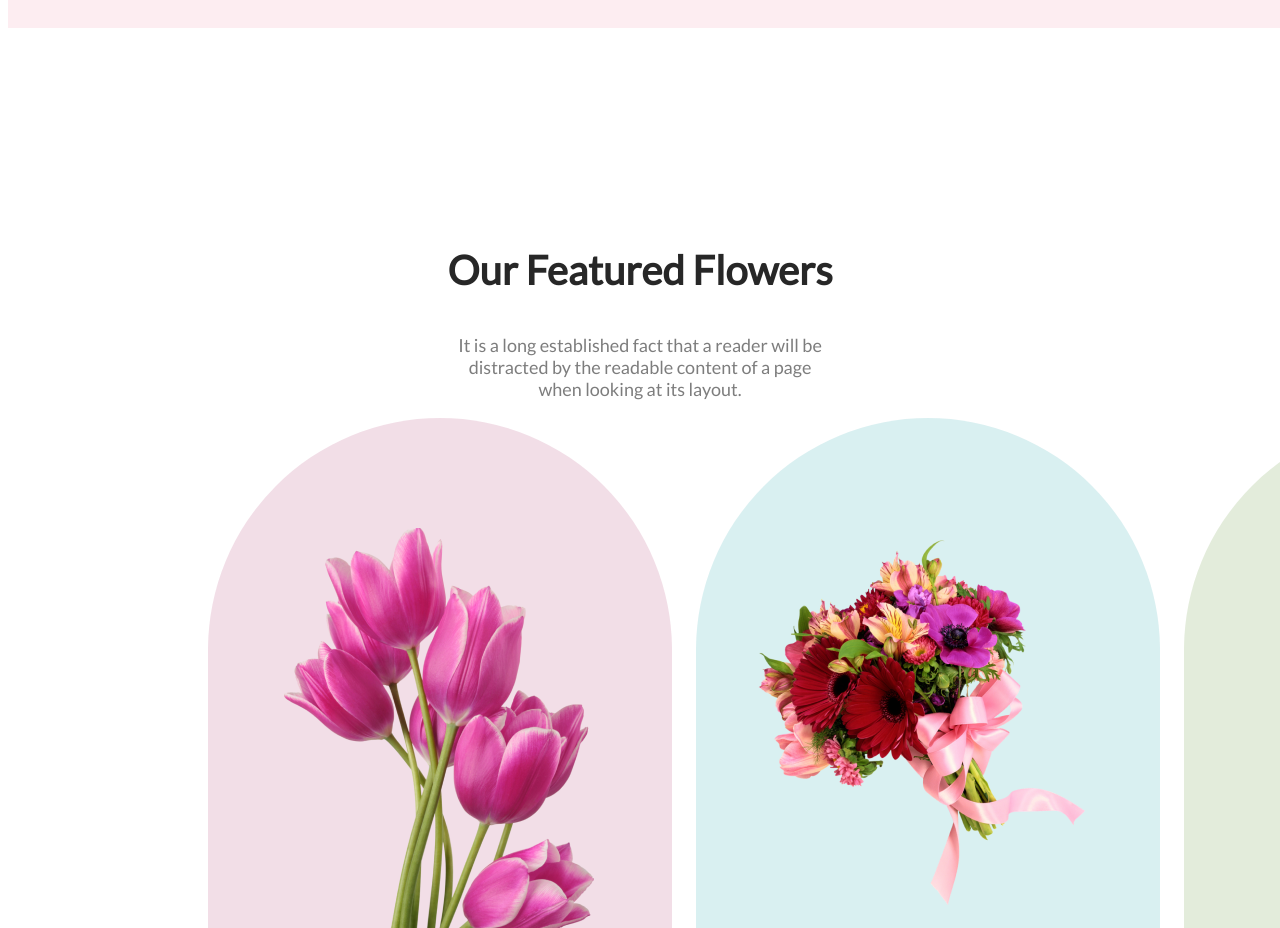
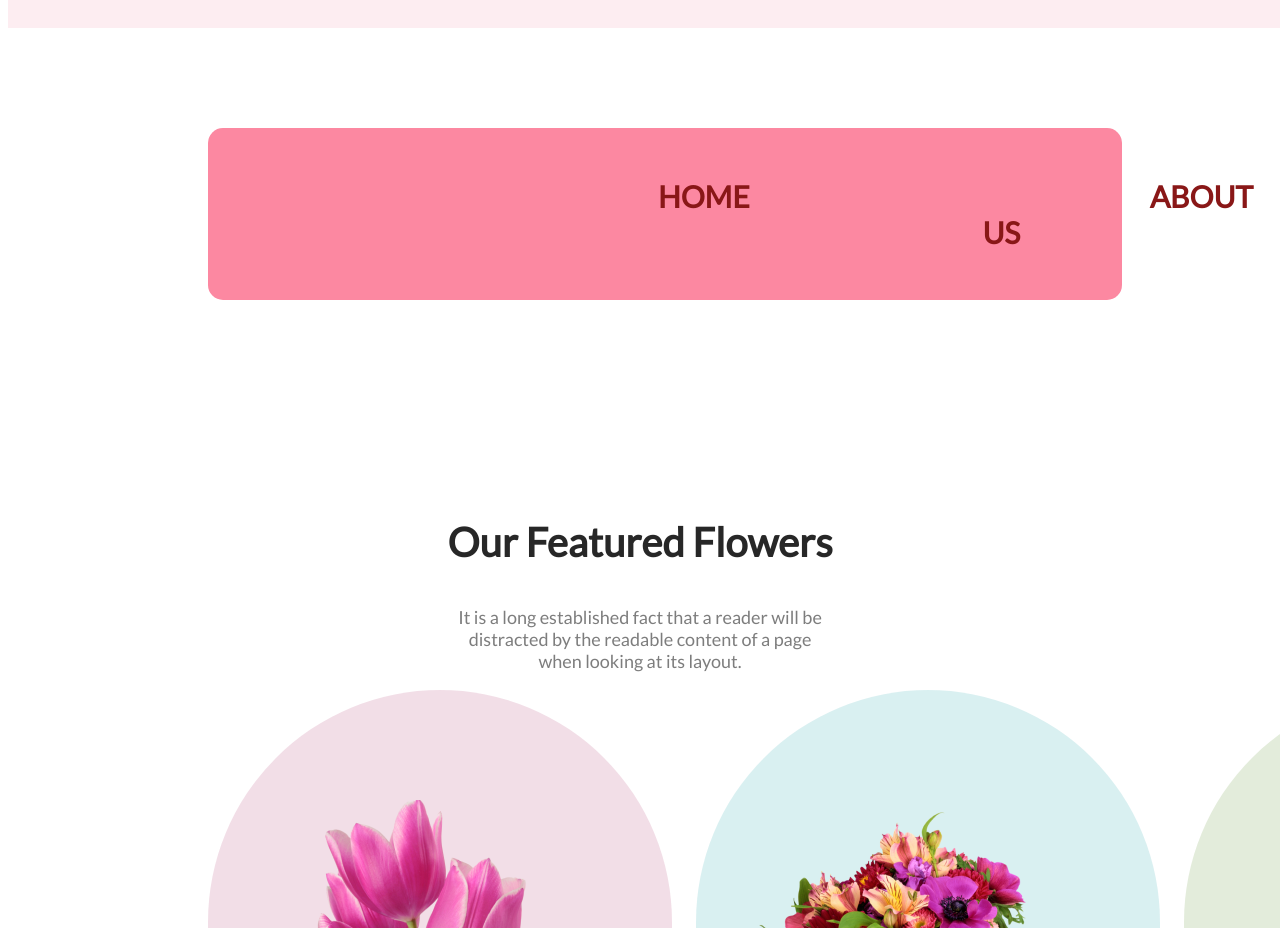
Before and after one commit to Israt-Jahan-Sujana/flower-shop-assignment, a plain HTML site: page index.html in a window 1280 px wide. Shown: the part 880-1808 px from the top of the page. Drawn offline with Linux system fonts and the light colour scheme.

Commit message:
extra section

```diff
--- a/index.html
+++ b/index.html
@@ -19,6 +19,11 @@
         <div class="header-img">
             <img src="Flower Asset/pngwing 10.png" alt="">
         </div>
+    </section>
+    <section class="nav-bar">
+            <div><a href="">HOME</a></div>
+            <div><a href="">ABOUT US</a></div>
+            <div><a href="">CONTACT</a></div>
     </section>
     <div class="middle-head">
         <h3 class="middle-heading">Our Featured Flowers</h3>
--- a/styles/flower.css
+++ b/styles/flower.css
@@ -44,6 +44,25 @@ body{
     padding-top: 50px;
     width: 635px;
     height: 800px;
+}
+.nav-bar{
+    display: flex;
+    background-color: #fc88a1;
+    margin-top: 100px;
+    margin-left: 200px;
+    margin-right: 150px;
+    padding: 50px;
+    border-radius: 15px;
+    text-align: center;
+}
+.nav-bar a{
+    margin-left: 100px;
+    text-decoration: none;
+    justify-content: center;
+    padding-left: 300px;
+    font-size: 30px;
+    color: rgb(137, 23, 23);
+    font-weight: 900;
 }
 /*middle part*/
 .middle-head{
```
